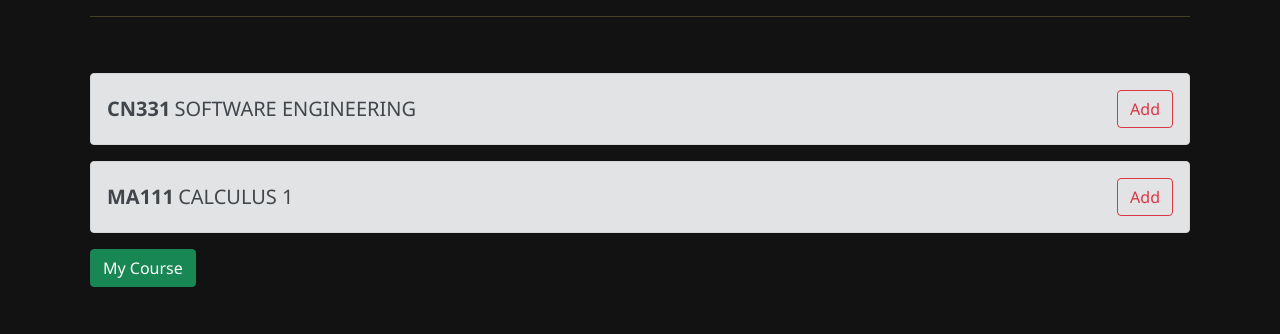
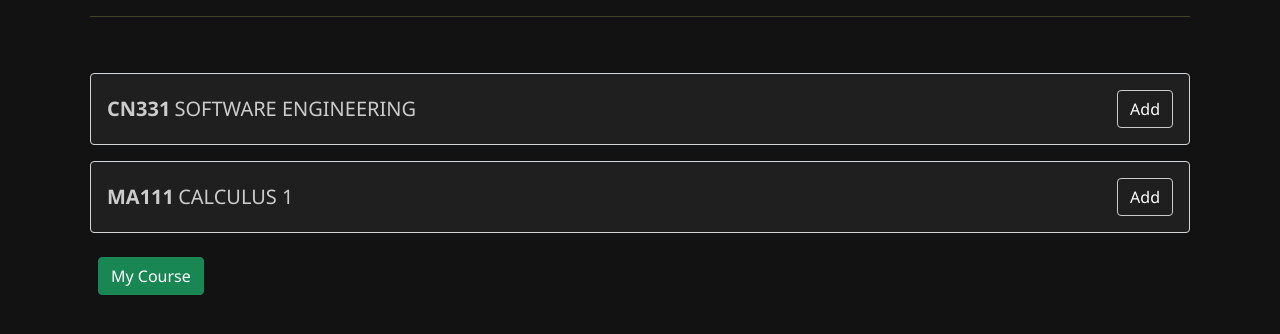
Before and after one commit to 6510615054/cn331-as2, a Django app: template myproject/myapp/templates/enroll.html in a window 1280 px wide. Shown: the part 100-434 px from the top of the page. Run offline with Django 5.2, Linux system fonts and the light colour scheme; the template is opened without the code that fills it: values that come from a table or form of the project are taken from there, others are empty; data comes from the database, SQL or seed files in the repository; both versions use the stored data as it was after the commit; tables that the repository leaves empty hold one stand-in row (values such as "Sample post").

Commit message:
More Decorations

```diff
--- a/myproject/myapp/static/myapp/base.css
+++ b/myproject/myapp/static/myapp/base.css
@@ -57,7 +57,7 @@ button:hover {
 
 .navbar .navbar-brand:hover,
 .navbar .nav-link:hover {
-  background-color: #6de8dc !important;
+  color: white !important;
 }
 
 hr {
--- a/myproject/myapp/templates/enroll.html
+++ b/myproject/myapp/templates/enroll.html
@@ -1,4 +1,6 @@
 {% extends "base.html" %}
+{% load static %}
+    <link rel="stylesheet" href="{% static 'myapp/enroll.css' %}">
 
 
 {% block tile %}
@@ -8,19 +10,21 @@
 {% block content %}
 {% for subject in Subject %}
 {% if subject.status and not subject.isPicked %}
-<div class="alert alert-secondary d-flex align-items-center justify-content-between">
+<div class="box alert alert-secondary d-flex align-items-center justify-content-between" style="background-color: #1f1f1f; color: #ccc;">
+
     <div>
         <p class="text-uppercase fs-5 fw-bold d-inline mb-0">{{subject.sjID}}</p>
         <p class="text-uppercase fs-5 d-inline mb-0">{{subject.sName}}</p>
     </div>
     <form method="post">
         {% csrf_token %}
-        <a href="add/{{Student.sID}}/{{subject.sjID}}" class="btn btn-outline-danger">Add</a>
+        <a href="add/{{Student.sID}}/{{subject.sjID}}" class="btn btn-outline-danger" style=" border-color:#ccc; color:white;">Add</a>
     </form>
 
 </div>
 {% endif %}
 {% endfor %}
-<a style="margin-bottom: 20px;" href="myCourse" class="btn btn-success">My Course</a>
+    <a style="margin-bottom: 20px; margin-left: 8px;" href="myCourse" class="btn btn-success mt-2">My Course</a>
+
 
 {% endblock %}
--- a/myproject/myapp/templates/myCourse.html
+++ b/myproject/myapp/templates/myCourse.html
@@ -8,7 +8,7 @@
 {% block content %}
 {% if subjects %}
 {% for subject in subjects %}
-<div class="alert alert-secondary d-flex align-items-center justify-content-between">
+<div class="box alert alert-secondary d-flex align-items-center justify-content-between" style="background-color: #1f1f1f; color: #ccc;">
     <div>
         <p class="text-uppercase fs-5 fw-bold d-inline mb-0">{{subject.sjID}}</p>
         <p class="text-uppercase fs-5 d-inline mb-0">{{subject.sName}}</p>
@@ -20,13 +20,13 @@
 
 </div>
 {% endfor %}
-<a style="margin-bottom: 20px;" href="enrollSubmit/{{Student.sID}}" class="btn btn-success">Enroll</a>
+<a style="margin-bottom: 20px; margin-right: 8px; margin-left: 8px;" href="enrollSubmit/{{Student.sID}}" class="btn btn-success">Enroll</a>
 <a style="margin-bottom: 20px;" href="/enroll" class="btn btn-success">Back</a>
 {% else %}
 <div class="alert alert-danger" role="alert">
     No Subject Available!
 </div>
-<a style="margin-bottom: 20px;" href="/enroll" class="btn btn-success">Back</a>
+<a style="margin-bottom: 20px; margin-left: 8px;" href="/enroll" class="btn btn-success">Back</a>
 {% endif %}
 
 {% endblock %}
--- a/myproject/myapp/templates/result.html
+++ b/myproject/myapp/templates/result.html
@@ -9,7 +9,7 @@
 {% block content %}
 {% if data %}
 {% for subject in data %}
-<div class="alert alert-secondary d-flex align-items-center justify-content-between">
+<div class="box alert alert-secondary d-flex align-items-center justify-content-between" style="background-color: #1f1f1f; color: #ccc;">
     <div>
         <p class="text-uppercase fs-5 fw-bold d-inline mb-0">{{subject.sjID}}</p>
         <p class="text-uppercase fs-5 d-inline mb-0">{{subject.sName}}</p>
--- a/myproject/myapp/templates/withdraw.html
+++ b/myproject/myapp/templates/withdraw.html
@@ -9,7 +9,7 @@
 {% block content %}
 {% if data %}
 {% for subject in data %}
-<div class="alert alert-secondary d-flex align-items-center justify-content-between">
+<div class="box alert alert-secondary d-flex align-items-center justify-content-between" style="background-color: #1f1f1f; color: #ccc;">
     <div>
         <p class="text-uppercase fs-5 fw-bold d-inline mb-0">{{subject.sjID}}</p>
         <p class="text-uppercase fs-5 d-inline mb-0">{{subject.sName}}</p>
@@ -17,7 +17,7 @@
     <form method="post">
         {% csrf_token %}
         <a onclick="return confirm('คุณต้องการถอนวิชา {{subject.sName}} หรือไม่')"
-            href="withdrawal/{{subject.sID}}/{{subject.sjID}}" class="btn btn-warning">Withdraw</a>
+            href="withdrawal/{{subject.sID}}/{{subject.sjID}}" class="btn btn-outline-warning">Withdraw</a>
     </form>
 </div>
 {% endfor %}
```
Also changed, not shown: myproject/myapp/static/myapp/enroll.css (added, +21 -0 lines), myproject/db.sqlite3.
